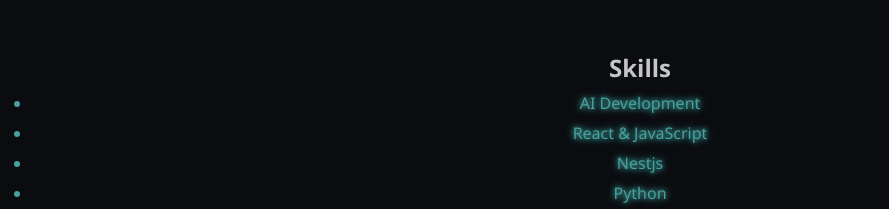
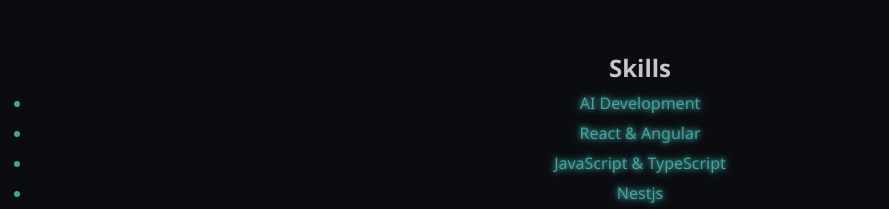
Before and after one commit to adi-ydv-1/portfolio_website, a plain HTML site: page index.html in a window 1280 px wide. Shown: the part 1040-1249 px from the top of the page, without its empty margins (0-889 px from the left). Drawn offline with Linux system fonts and the light colour scheme; a script that the page names is missing.

Commit message:
updated skills

```diff
--- a/index.html
+++ b/index.html
@@ -47,7 +47,8 @@
     <h2>Skills</h2>
     <ul class="skills-list">
       <li><span class="glow">AI Development</span></li>
-      <li><span class="glow">React & JavaScript</span></li>
+      <li><span class="glow">React & Angular</span></li>
+      <li><span class="glow">JavaScript & TypeScript</span></li>
       <li><span class="glow">Nestjs</span></li>
       <li><span class="glow">Python</span></li>
       <li><span class="glow">Trader</span></li>
```
